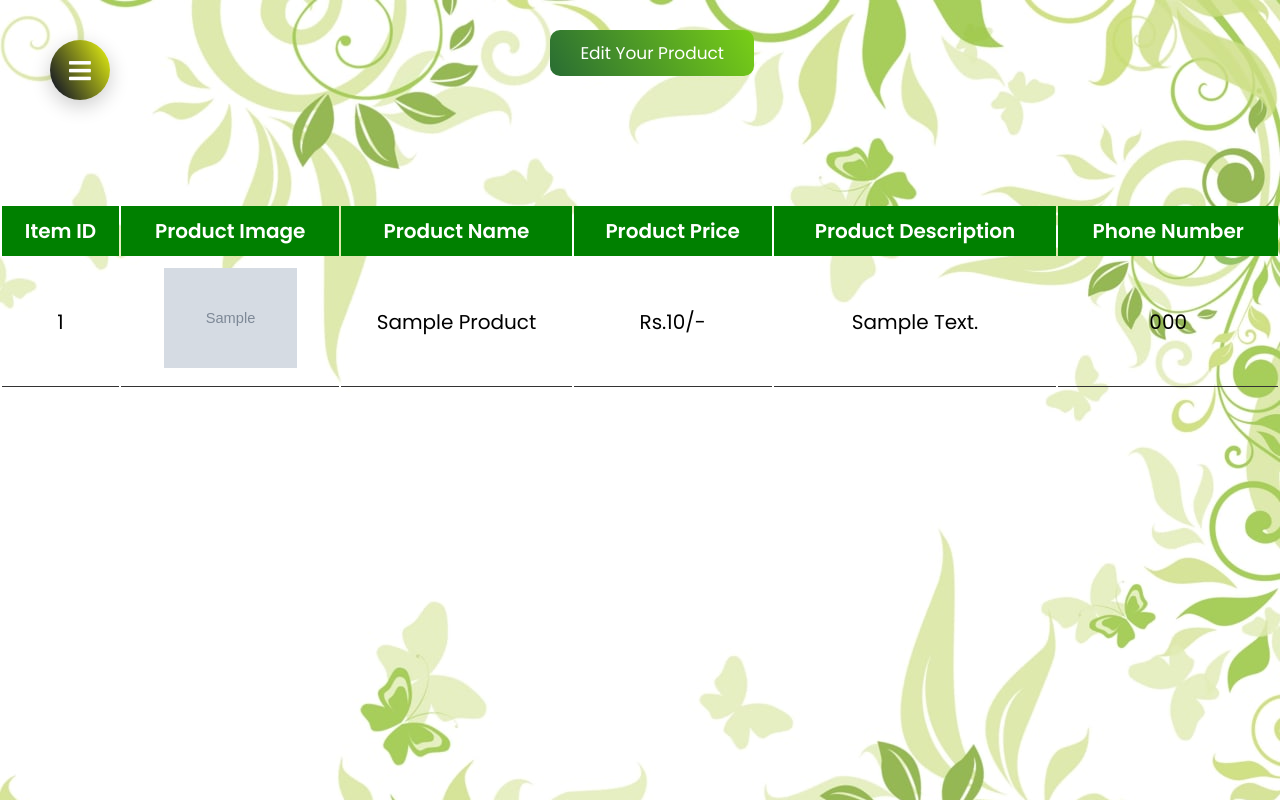
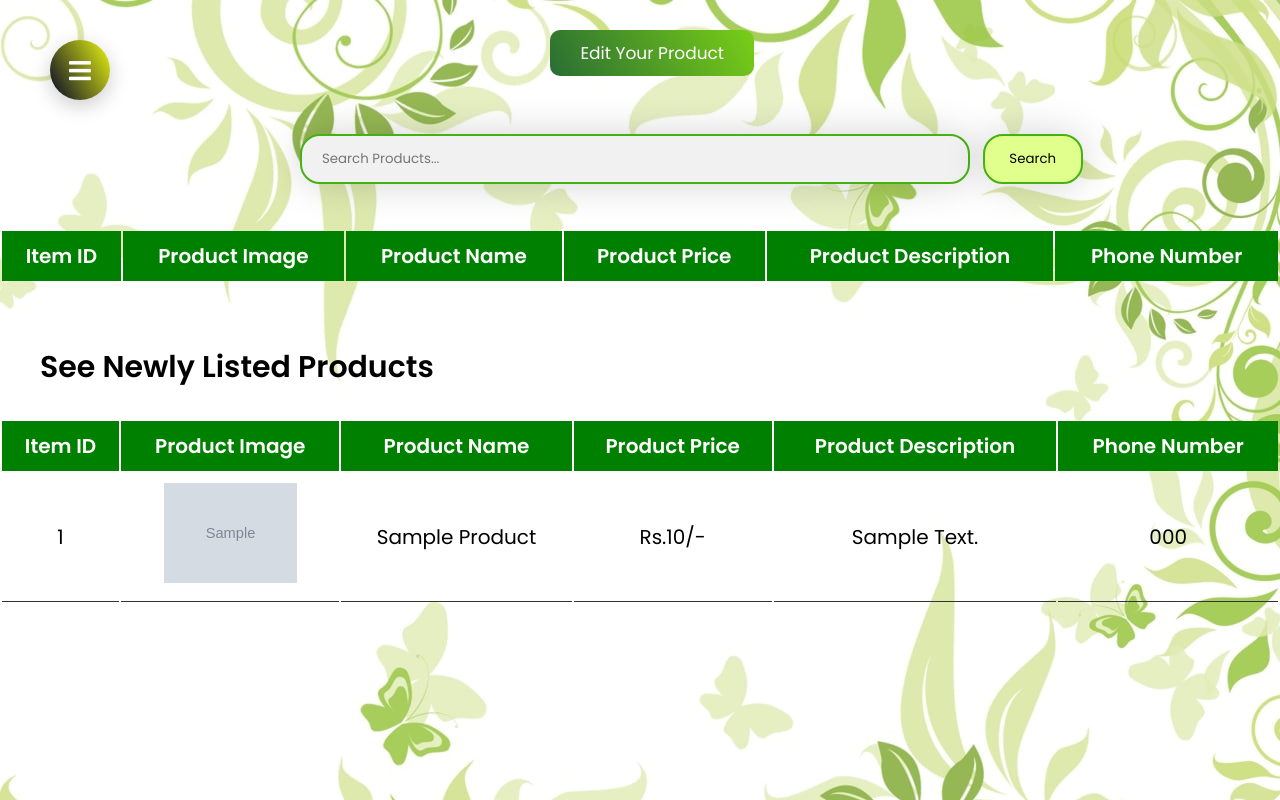
Before and after one commit to Sineth57/Agriculture-CPlus---Group-Project--Group-4.2, a PHP site: the page made by php admin crud/database1.php in a window 1280 px wide. Run offline with PHP 8.4, Linux system fonts and the light colour scheme; tables that the repository leaves empty or names only in its code hold one stand-in row (values such as "Sample post"); grey boxes marked "Sample" are stand-in pictures; lists and menus that the app fills with data are empty.

Commit message:
Added a search bar
Added a search bar to the product listning page connecting the products table.

```diff
--- a/php admin crud/css/style.css
+++ b/php admin crud/css/style.css
@@ -98,13 +98,13 @@
 
 .product-display{
    margin:2rem 0;
-   margin-top: 20px;
+   margin-top: 10px;
 }
 
 .product-display .product-display-table{
    width: 100%;
    text-align: center;
-   margin-top: 10%;
+   margin-top: 1%;
 }
 
 .product-display .product-display-table thead{
@@ -264,3 +264,31 @@
 	color: black;
 	background-color: yellowgreen;
   }
+
+  .searchbar {
+   width: 670px;
+   height: 50px;
+   margin-left: 300px;
+   background-color: #f1f1f1;
+   border: 2px solid rgb(69, 177, 19);
+   padding-left: 20px;
+   border-radius: 20px;
+   box-shadow: 0px 0px 38px 0 #0000002c;
+
+  }
+
+  .searchbutton {
+   width: 100px;
+   height: 50px;
+   background-color: #e0ff8c;
+   border: 2px solid rgb(69, 177, 19);
+   border-radius: 20px;
+   margin-left: 10px;
+   box-shadow: 0px 0px 38px 0 #0000002c;
+  }
+
+  .seemore {
+   font-weight: 900;
+   margin-left: 40px;
+   font-size: 30px;
+  }
--- a/php admin crud/database1.php
+++ b/php admin crud/database1.php
@@ -5,6 +5,21 @@
     $id = $_GET['delete'];
     mysqli_query($conn, "DELETE FROM products WHERE id = $id");
     header('location:admin_page.php');
+}
+?>
+<?php
+$servername = 'localhost';
+$username = 'root';
+$password = '2000SGW@';
+$dbname = 'user_form';
+$conn = mysqli_connect($servername, $username, $password, $dbname);
+if (!$conn) {
+    die('Connection failed: ' . mysqli_connect_error());
+} // Retrieve search query from search bar
+if (isset($_POST['submit'])) {
+    $search = $_POST['search']; // Search for data that matches the search query by id or name
+    $sql = "SELECT * FROM products WHERE id LIKE '%$search%' OR name LIKE '%$search%'";
+    $result = mysqli_query($conn, $sql);
 }
 ?>
 
@@ -84,11 +99,60 @@
         </ul>
     </div>
 
+    <br><br><br>
+    <div class="product-display">
 
+        <form action="" method="POST">
+            <input class="searchbar" type="text" name="search" placeholder="Search products...">
+            <input class="searchbutton" type="submit" name="submit" value="Search">
+        </form>
+
+        <br><br>
+        <table class="product-display-table">
+            <thead>
+                <tr style="background-color: green; color:white">
+                    <th>Item ID</th>
+                    <th>product image</th>
+
+                    <th>product name</th>
+                    <th>product price</th>
+                    <th>product description</th>
+                    <th>phone number</th>
+
+
+                </tr>
+            </thead>
+
+            <?php if (isset($_POST['submit'])) {
+                if (mysqli_num_rows($result) > 0) {
+                    while ($row = mysqli_fetch_assoc($result)) {
+                        echo '<tr>';
+                        echo '<td>' . $row['id'] . '</td>';
+                        echo "<td><img src='uploaded_img/" .
+                            $row['image'] .
+                            "' height='100' alt=''></td>";
+                        echo '<td>' . $row['name'] . '</td>';
+                        echo '<td>' . $row['price'] . '</td>';
+                        echo '<td>' . $row['description'] . '</td>';
+                        echo '<td>' . $row['pnumber'] . '</td>';
+                        echo '</tr>';
+                    }
+                } else {
+                    echo 'No results found.';
+                }
+            } ?>
+        </table>
+    </div>
+
+
+    <br><br>
 
 
     <?php $select = mysqli_query($conn, 'SELECT * FROM products'); ?>
     <div class="product-display">
+        <h2 class="seemore">See newly listed products</h2>
+
+        <br>
         <table class="product-display-table">
             <thead>
                 <tr style="background-color: green; color:white">
```
